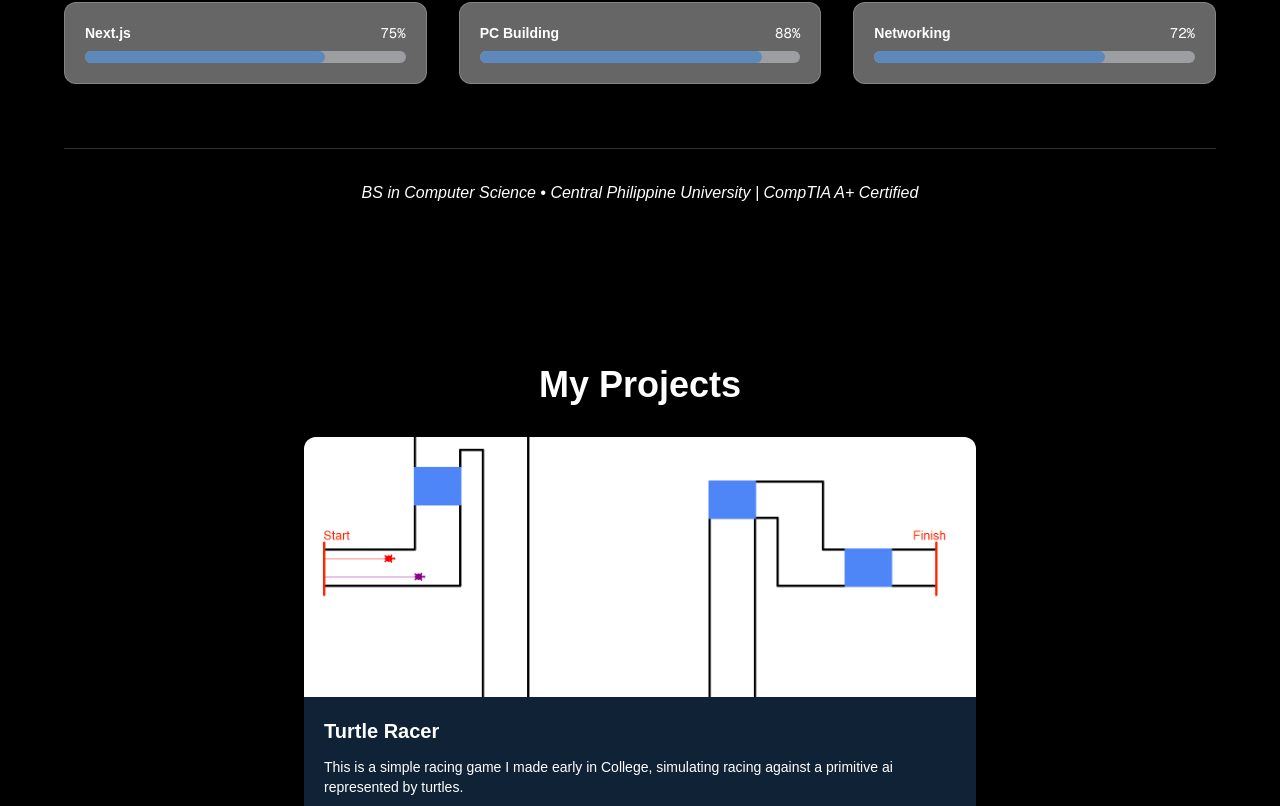
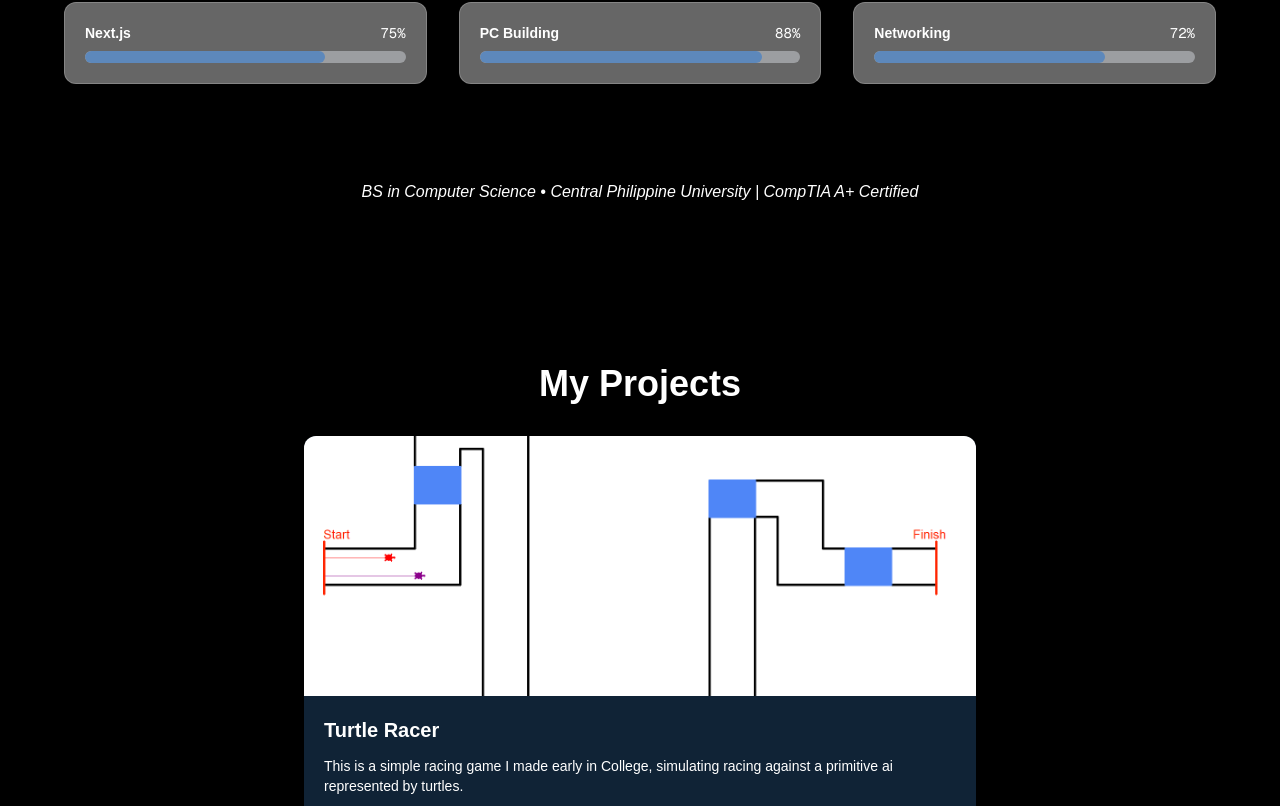
Before and after one commit to jooooooooooooooooo-web/Next.js-Component-Architecture, a Next.js app: page / in a window 1280 px wide. Shown: the part 1562-2368 px from the top of the page. Built offline with nearby package versions, Linux system fonts and the light colour scheme.

Commit message:
Some final format changes

```diff
--- a/src/components/sections/About.tsx
+++ b/src/components/sections/About.tsx
@@ -65,7 +65,7 @@ export const About = () => {
         </Fade>
 
         <Fade delay={300}>
-        <div className="mt-16 pt-8 border-t border-gray-400/30 text-center">
+        <div className="mt-16 pt-8 text-center">
           <p className="text-[#102336] font-medium italic">
             BS in Computer Science • Central Philippine University
              | CompTIA A+ Certified
--- a/src/components/sections/Contact.tsx
+++ b/src/components/sections/Contact.tsx
@@ -55,7 +55,7 @@ const Contact = () => {
                 <input
                 type="text"
                 className="w-full px-4 py-2 border border-gray-300 rounded-lg focus:ring-2 focus:ring-[#5D88BB] outline-none transition-all text-black"
-                placeholder="John Doe"
+                placeholder="name"
                 />
                 </div>
                 <div>
@@ -63,7 +63,7 @@ const Contact = () => {
                     <input
                     type="email"
                     className="w-full px-4 py-2 border border-gray-300 rounded-lg focus:ring-2 focus:ring-[#5D88BB] outline-none transition-all text-black"
-                    placeholder="john@example.com"
+                    placeholder="email"
                     />
                     </div>
                     <div>
@@ -71,7 +71,7 @@ const Contact = () => {
                         <textarea
                         rows={4}
                         className="w-full px-4 py-2 border border-gray-300 rounded-lg focus:ring-2 focus:ring-[#5D88BB] outline-none transition-all text-black"
-                        placeholder="How can I help you?"
+                        placeholder="message"
                     ></textarea>
                 </div>
                 <Button variant="primary" className="w-full">
```
